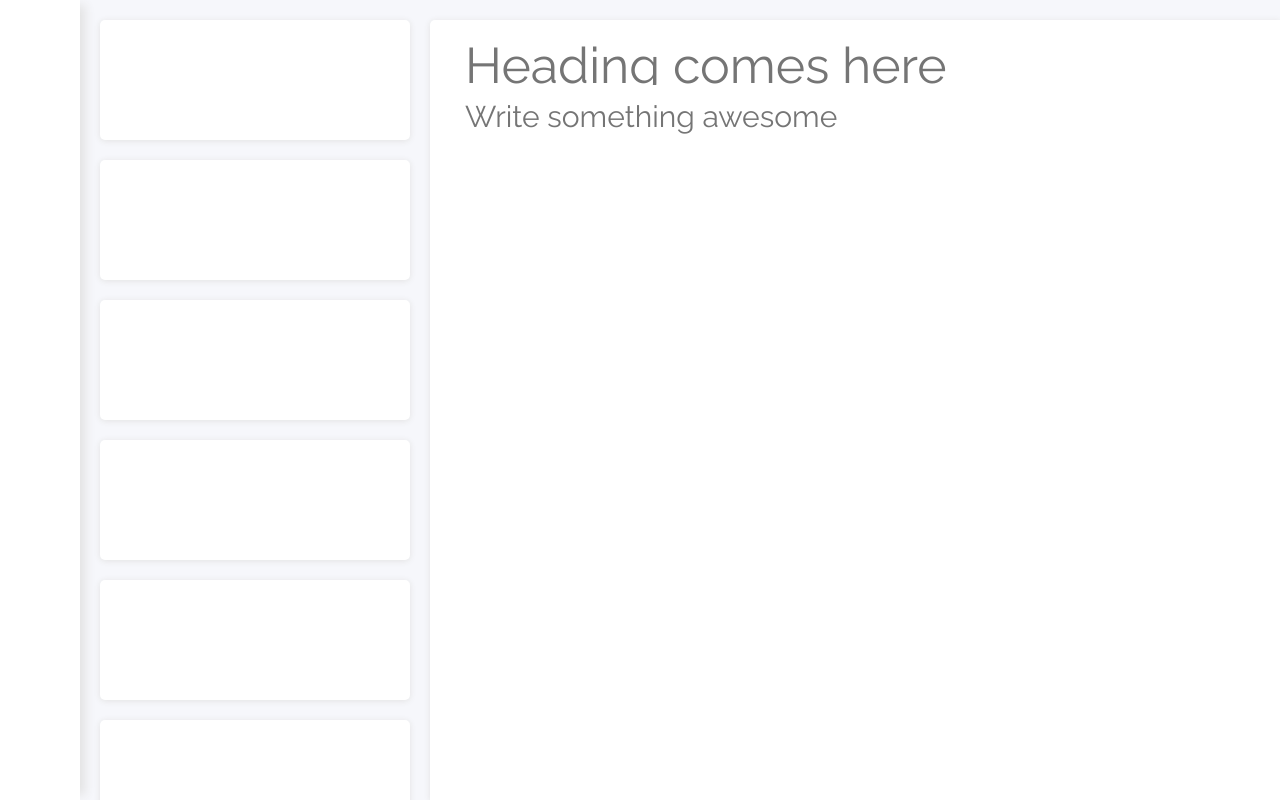
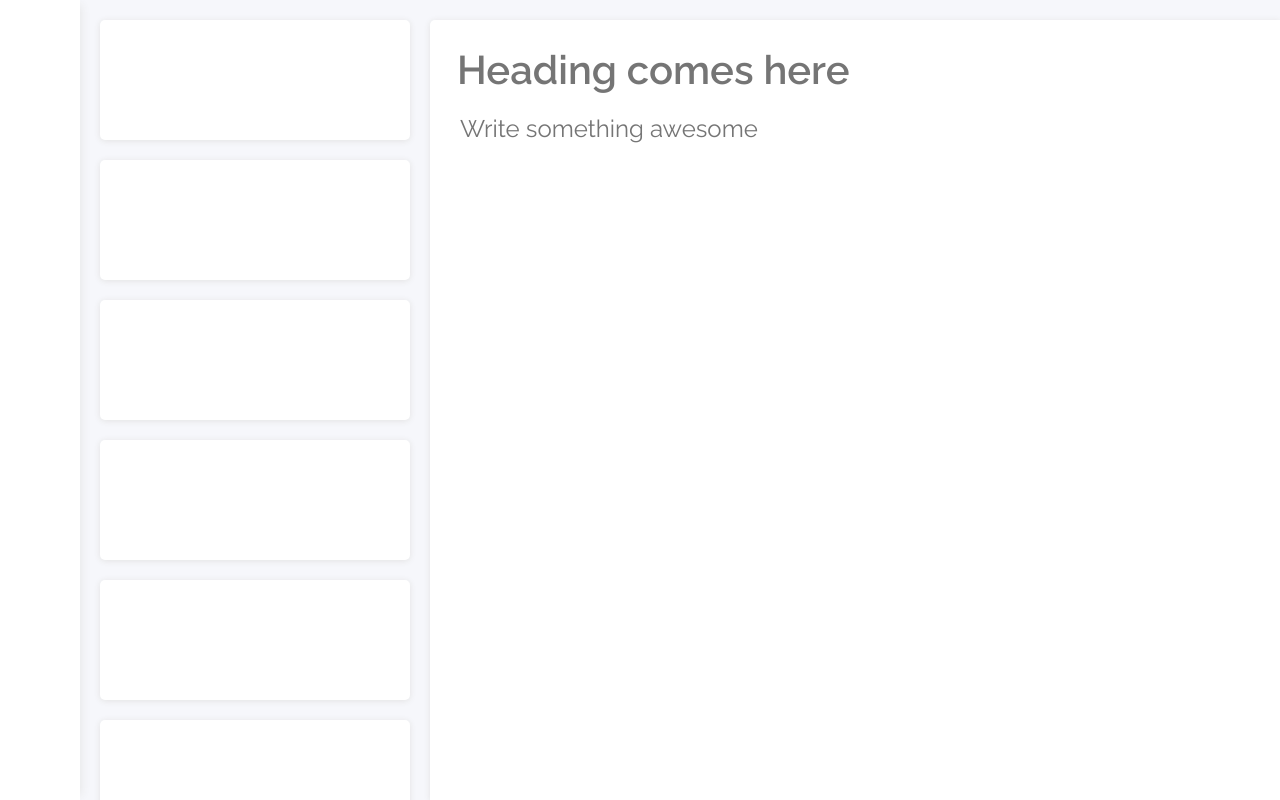
Before and after one commit to adilmas13/poop-it, an Angular app: page / in a window 1280 px wide. Built offline with nearby package versions, Linux system fonts and the light colour scheme.

Commit message:
feat: composer css changes

```diff
--- a/src/app/composer/composer.component.css
+++ b/src/app/composer/composer.component.css
@@ -3,7 +3,7 @@ Error: File to import not found or unreadable: colours.
         on line 1 of composer.component.scss
 
 1: @import "colours";
-2:
+2: @import "fonts";
 3: :host {
 4:   flex: 1;
 5:   box-sizing: border-box;
@@ -48,4 +48,4 @@ composer.component.scss:1
 body:before {
   white-space: pre;
   font-family: monospace;
-  content: "Error: File to import not found or unreadable: colours.\A         on line 1 of composer.component.scss\A \A 1: @import \"colours\";\A 2: \A 3: :host {\A 4:   flex: 1;\A 5:   box-sizing: border-box;\A 6:   padding: 25px;"; }
+  content: "Error: File to import not found or unreadable: colours.\A         on line 1 of composer.component.scss\A \A 1: @import \"colours\";\A 2: @import \"fonts\";\A 3: :host {\A 4:   flex: 1;\A 5:   box-sizing: border-box;\A 6:   padding: 25px;"; }
--- a/src/app/composer/composer.component.scss
+++ b/src/app/composer/composer.component.scss
@@ -1,5 +1,5 @@
 @import "colours";
-
+@import "fonts";
 :host {
   flex: 1;
   box-sizing: border-box;
@@ -13,9 +13,10 @@
 
   .heading {
     width: 100%;
-    font-size: 50px;
+    font-size: 40px;
     outline: none;
     border: none;
+    @include font-semi-bold;
   }
 
   .body {
@@ -24,7 +25,7 @@
     height: calc(100vh - 100px);
     resize: none;
     border: none;
-    font-size: 30px;
-    padding-top: 10px;
+    font-size: 24px;
+    padding: 20px 0 0 5px;
   }
 }
--- a/src/app/menu/menu.component.css
+++ b/src/app/menu/menu.component.css
@@ -7,7 +7,7 @@ Error: File to import not found or unreadable: colours.
 3: .menu-parent{
 4:   height: 100%;
 5:   width: 80px;
-6:   box-shadow: 10px 0 10px -5px var(--shadow-color);
+6:   box-shadow: 5px 0 10px -5px var(--shadow-color);
 
 Backtrace:
 menu.component.scss:1
@@ -48,4 +48,4 @@ menu.component.scss:1
 body:before {
   white-space: pre;
   font-family: monospace;
-  content: "Error: File to import not found or unreadable: colours.\A         on line 1 of menu.component.scss\A \A 1: @import \"colours\";\A 2: \A 3: .menu-parent{\A 4:   height: 100%;\A 5:   width: 80px;\A 6:   box-shadow: 10px 0 10px -5px var(--shadow-color);"; }
+  content: "Error: File to import not found or unreadable: colours.\A         on line 1 of menu.component.scss\A \A 1: @import \"colours\";\A 2: \A 3: .menu-parent{\A 4:   height: 100%;\A 5:   width: 80px;\A 6:   box-shadow: 5px 0 10px -5px var(--shadow-color);"; }
--- a/src/app/menu/menu.component.scss
+++ b/src/app/menu/menu.component.scss
@@ -3,6 +3,6 @@
 .menu-parent{
   height: 100%;
   width: 80px;
-  box-shadow: 10px 0 10px -5px var(--shadow-color);
+  box-shadow: 5px 0 10px -5px var(--shadow-color);
   background: var(--background-color);
 }
--- a/src/scss/_colours.scss
+++ b/src/scss/_colours.scss
@@ -1,7 +1,7 @@
 // LIGHT COLORS
 $background-color: #ffffff;
 $secondary-background-color: #F6F7Fb;
-$default-color: #000000;
+$default-color: #474848;
 $shadow-color: #e2e2e2;
 $border-color: #e8e8e8;
 $disable-bg-color: #fafafa;
--- a/src/scss/styles.css
+++ b/src/scss/styles.css
@@ -6,7 +6,7 @@
   --error-color: #ff9494; }
 
 .theme-light {
-  --default-color: #000000;
+  --default-color: #474848;
   --background-color: #ffffff;
   --secondary-background-color: #F6F7Fb;
   --shadow-color: #e2e2e2;
@@ -25,14 +25,10 @@
 
 input {
   outline: none;
-  height: 40px;
-  border-radius: 5px;
-  padding-left: 10px;
-  padding-right: 10px;
-  font-size: 14px;
   box-sizing: border-box;
   border: 1px solid var(--border-color);
-  width: 100%; }
+  width: 100%;
+  color: var(--default-color); }
   input:focus {
     border: 1px solid var(--primary-color); }
   input.disable {
@@ -43,16 +39,12 @@ textarea {
   outline: none;
   height: 100px;
   border-radius: 5px;
-  padding-left: 10px;
-  padding-right: 10px;
   font-size: 14px;
   box-sizing: border-box;
   border: 1px solid var(--border-color);
   width: 100%;
   resize: none;
-  padding-top: 10px; }
-  textarea:focus {
-    border: 1px solid var(--primary-color); }
+  color: var(--default-color); }
   textarea.disable {
     border: 1px solid var(--border-color);
     background: var(--disable-bg-color); }
--- a/src/scss/styles.scss
+++ b/src/scss/styles.scss
@@ -6,14 +6,10 @@
 
 input {
   outline: none;
-  height: 40px;
-  border-radius: $border-radius;
-  padding-left: 10px;
-  padding-right: 10px;
-  font-size: 14px;
   box-sizing: border-box;
   border: 1px solid var(--border-color);
   width: 100%;
+  color: var(--default-color);
 
   &:focus {
     border: 1px solid var(--primary-color);
@@ -29,18 +25,12 @@ textarea {
   outline: none;
   height: 100px;
   border-radius: $border-radius;
-  padding-left: 10px;
-  padding-right: 10px;
   font-size: 14px;
   box-sizing: border-box;
   border: 1px solid var(--border-color);
   width: 100%;
   resize: none;
-  padding-top: 10px;
-
-  &:focus {
-    border: 1px solid var(--primary-color);
-  }
+  color: var(--default-color);
 
   &.disable {
     border: 1px solid var(--border-color);
```
